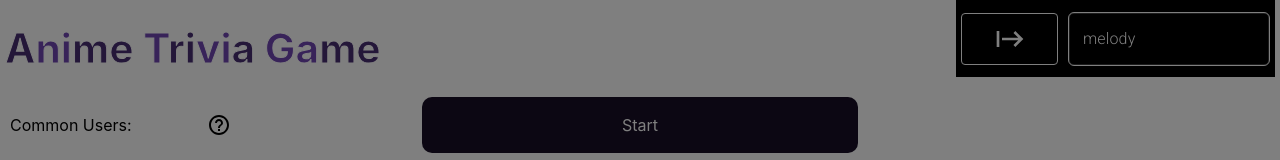
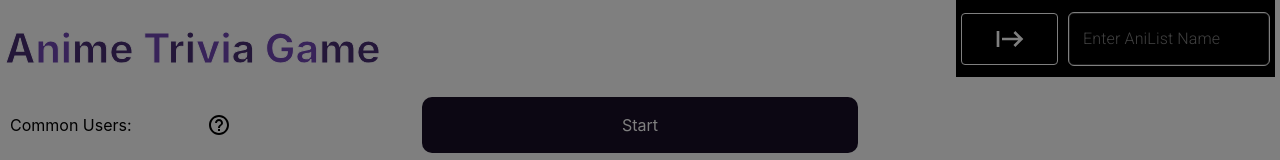
Before and after one commit to ja-me-ch/Anime-Trivia-Game, a Next.js app: page / in a window 1280 px wide. Shown: the top 160 px of the page. Built offline with nearby package versions, Linux system fonts and the light colour scheme.

Commit message:
removed default nameField value

```diff
--- a/components/Profiles/AddProfile.js
+++ b/components/Profiles/AddProfile.js
@@ -13,7 +13,7 @@ const RootStyle = styled('div')((props) => ({
 }));
 
 function AddProfile(props) {
-    const [nameField, setNameField] = useState('melody');
+    const [nameField, setNameField] = useState('');
     const { profiles } = useContext(AnimeTriviaGameContext);
 
     const CallApi = async function (name) {
```
Also changed, not shown: .eslintrc.json.
